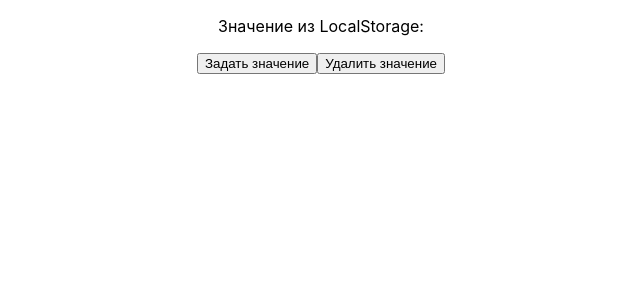
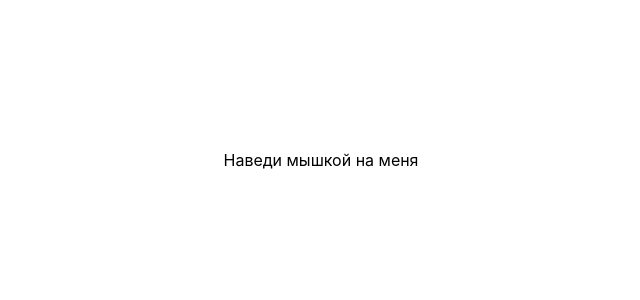
Before and after one commit to Kami9922/custom-hooks-tasks, a React (Create React App) app: page / in a window 1280 px wide. Shown: the top 300 px of the page, without its empty margins (319-959 px from the left). Built offline with nearby package versions, Linux system fonts and the light colour scheme.

Commit message:
feat: implement hook useHover

```diff
--- a/src/App.tsx
+++ b/src/App.tsx
@@ -1,11 +1,13 @@
 import './App.css'
+import { DemoHover } from './components/DemoHover'
 // import { DemoFetch } from './components/DemoFetch'
-import { DemoStorage } from './components/DemoStorage'
+// import { DemoStorage } from './components/DemoStorage'
 
 const App = () => {
 	return (
 		<div className='App'>
-			<DemoStorage />
+			{/* <DemoStorage /> */}
+			<DemoHover />
 		</div>
 	)
 }
--- /dev/null
+++ b/src/components/DemoHover.tsx
@@ -0,0 +1,11 @@
+import { useHover } from '../hooks/useHover'
+
+export const DemoHover = () => {
+	const { hovered, ref } = useHover<HTMLDivElement>()
+
+	return (
+		<div ref={ref}>
+			{hovered ? 'На меня навели мышку' : 'Наведи мышкой на меня'}
+		</div>
+	)
+}
--- /dev/null
+++ b/src/hooks/useHover.tsx
@@ -0,0 +1,31 @@
+import { useState, useRef, useEffect, Ref } from 'react'
+
+type HoverReturnType<T extends HTMLElement> = {
+	hovered: boolean
+	ref: Ref<T>
+}
+
+export const useHover = <
+	T extends HTMLElement = HTMLDivElement
+>(): HoverReturnType<T> => {
+	const [hovered, setHovered] = useState(false)
+	const ref = useRef<T>(null)
+
+	useEffect(() => {
+		const refValue = ref.current
+		if (!refValue) return
+
+		const handleMouseEnter = () => setHovered(true)
+		const handleMouseLeave = () => setHovered(false)
+
+		refValue.addEventListener('mouseenter', handleMouseEnter)
+		refValue.addEventListener('mouseleave', handleMouseLeave)
+
+		return () => {
+			refValue.removeEventListener('mouseenter', handleMouseEnter)
+			refValue.removeEventListener('mouseleave', handleMouseLeave)
+		}
+	}, [])
+
+	return { hovered, ref }
+}
--- a/src/index.css
+++ b/src/index.css
@@ -1,5 +1,5 @@
 body {
-  margin: 0;
+	margin: 150px;
 	font-family: -apple-system, BlinkMacSystemFont, 'Segoe UI', 'Roboto', 'Oxygen',
 		'Ubuntu', 'Cantarell', 'Fira Sans', 'Droid Sans', 'Helvetica Neue',
 		sans-serif;
```
Lines whose indentation alone changed are shown as unchanged.
